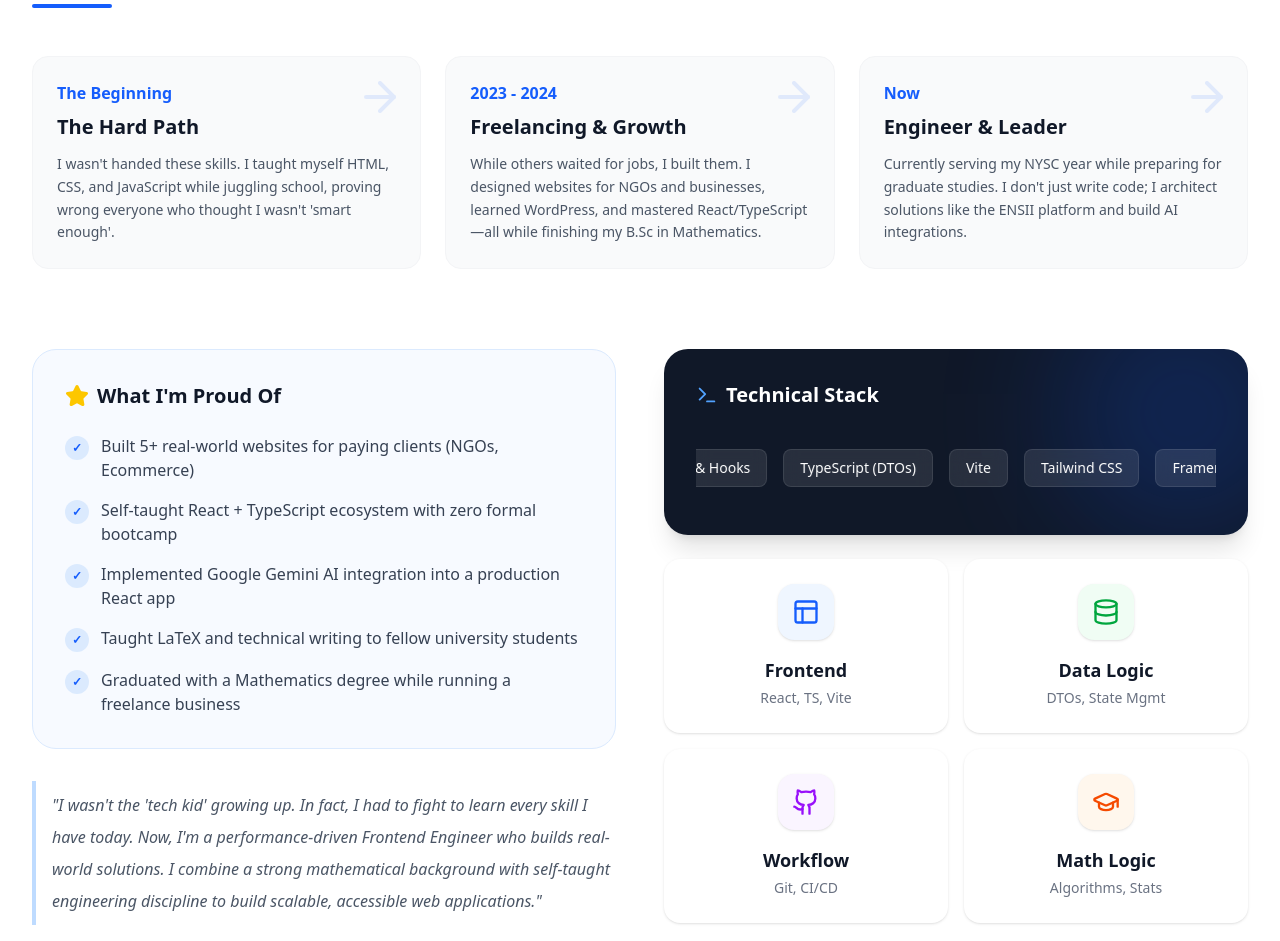
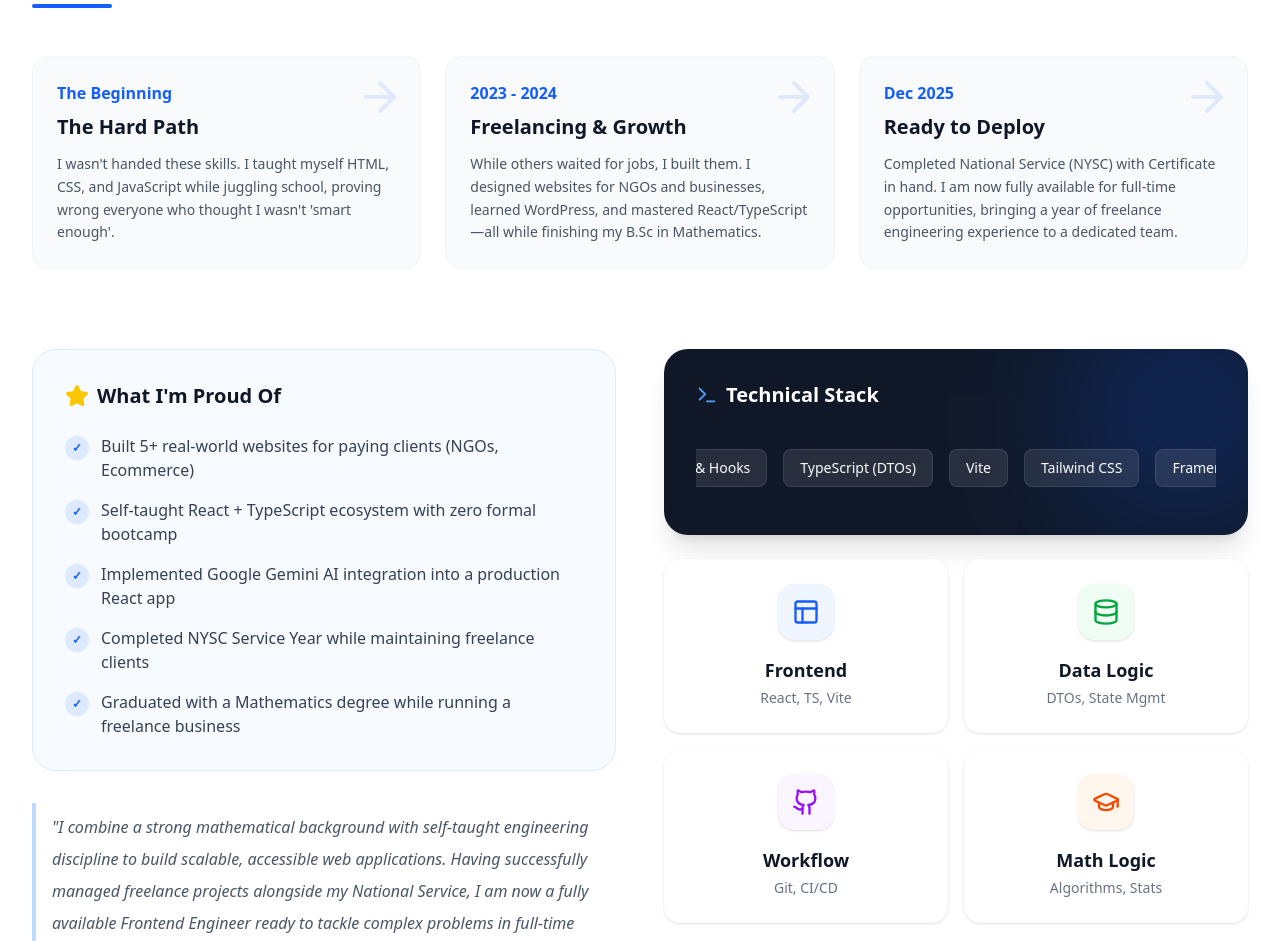
Before and after one commit to Mafresh-BB/maadan-portfolio, a React (Vite) app: page / in a window 1280 px wide. Shown: the part 1131-2072 px from the top of the page. Built offline with nearby package versions, Linux system fonts and the light colour scheme; no server answers.

Commit message:
feat: update profile content with NYSC completion and add workspace photo to CTA

```diff
--- a/src/components/sections/CallToAction.tsx
+++ b/src/components/sections/CallToAction.tsx
@@ -56,7 +56,7 @@ export const CallToAction = ({ scrollToContact }: { scrollToContact: () => void
                   <div className="relative rounded-2xl overflow-hidden shadow-2xl border-4 border-white/20 aspect-video md:aspect-square lg:aspect-video bg-gray-800">
                     {/* Placeholder Image - You can replace this src with "/your-photo.jpg" later */}
                     <img
-                      src="https://images.unsplash.com/photo-1498050108023-c5249f4df085?q=80&w=2072&auto=format&fit=crop"
+                      src="./workspace.jpg"
                       alt="Developer Workspace"
                       className="w-full h-full object-cover transform group-hover:scale-105 transition-transform duration-700"
                     />
--- a/src/components/sections/Hero.tsx
+++ b/src/components/sections/Hero.tsx
@@ -63,7 +63,8 @@ export const Hero = ({ scrollToContact }: { scrollToContact: () => void }) => {
                     <span className="animate-ping absolute inline-flex h-full w-full rounded-full bg-green-400 opacity-75"></span>
                     <span className="relative inline-flex rounded-full h-3 w-3 bg-green-500"></span>
                   </div>
-                  <span className="font-medium text-green-600 dark:text-green-400">Available for Work</span>
+                  {/* Updated text to be more specific for full-time roles */}
+                  <span className="font-medium text-green-600 dark:text-green-400">Available for Full-time</span>
                 </div>
               </div>
             </div>
--- a/src/data/content.ts
+++ b/src/data/content.ts
@@ -7,14 +7,15 @@ export const personalInfo = {
   phone: "+234 706 780 1635",
   email: "babatundemaadan@gmail.com",
   github: "https://mafresh-bb.github.io/Maadan-Abdulyekeen-Portfolio/",
-  linkedin: "https://www.linkedin.com/in/abdulyekeenmaadan", // <--- Added
-  twitter: "https://x.com/Olamails_", // <--- Added
+  linkedin: "https://www.linkedin.com/in/abdulyekeenmaadan",
+  twitter: "https://x.com/Olamails_",
   avatar: "/profile.jpg",
-  resumePdf: "/resume.pdf",
-  about: "I wasn't the 'tech kid' growing up. In fact, I had to fight to learn every skill I have today. Now, I'm a performance-driven Frontend Engineer who builds real-world solutions. I combine a strong mathematical background with self-taught engineering discipline to build scalable, accessible web applications."
+  resumePdf: "/ABDULYEKEEN MAADAN- FRONTEND DEVELOPER CV.pdf",
+  // Updated Bio: Focused on readiness and engineering discipline
+  about: "I combine a strong mathematical background with self-taught engineering discipline to build scalable, accessible web applications. Having successfully managed freelance projects alongside my National Service, I am now a fully available Frontend Engineer ready to tackle complex problems in full-time roles."
 };
 
-export const articles: Article[] = []; // <--- Empty for now
+export const articles: Article[] = [];
 
 export const skills = [
   "React.js & Hooks", "TypeScript (DTOs)", "Vite", "Tailwind CSS",
@@ -113,9 +114,9 @@ export const journey: JourneyStep[] = [
     description: "While others waited for jobs, I built them. I designed websites for NGOs and businesses, learned WordPress, and mastered React/TypeScript—all while finishing my B.Sc in Mathematics."
   },
   {
-    year: "Now",
-    title: "Engineer & Leader",
-    description: "Currently serving my NYSC year while preparing for graduate studies. I don't just write code; I architect solutions like the ENSII platform and build AI integrations."
+    year: "Dec 2025", // Updated for recent milestone
+    title: "Ready to Deploy",
+    description: "Completed National Service (NYSC) with Certificate in hand. I am now fully available for full-time opportunities, bringing a year of freelance engineering experience to a dedicated team."
   }
 ];
 
@@ -123,7 +124,7 @@ export const braggingRights = [
   "Built 5+ real-world websites for paying clients (NGOs, Ecommerce)",
   "Self-taught React + TypeScript ecosystem with zero formal bootcamp",
   "Implemented Google Gemini AI integration into a production React app",
-  "Taught LaTeX and technical writing to fellow university students",
+  "Completed NYSC Service Year while maintaining freelance clients", // Updated
   "Graduated with a Mathematics degree while running a freelance business"
 ];
 
```
Also changed, not shown: 1 other file (tests, documents, lock files or other folders).
